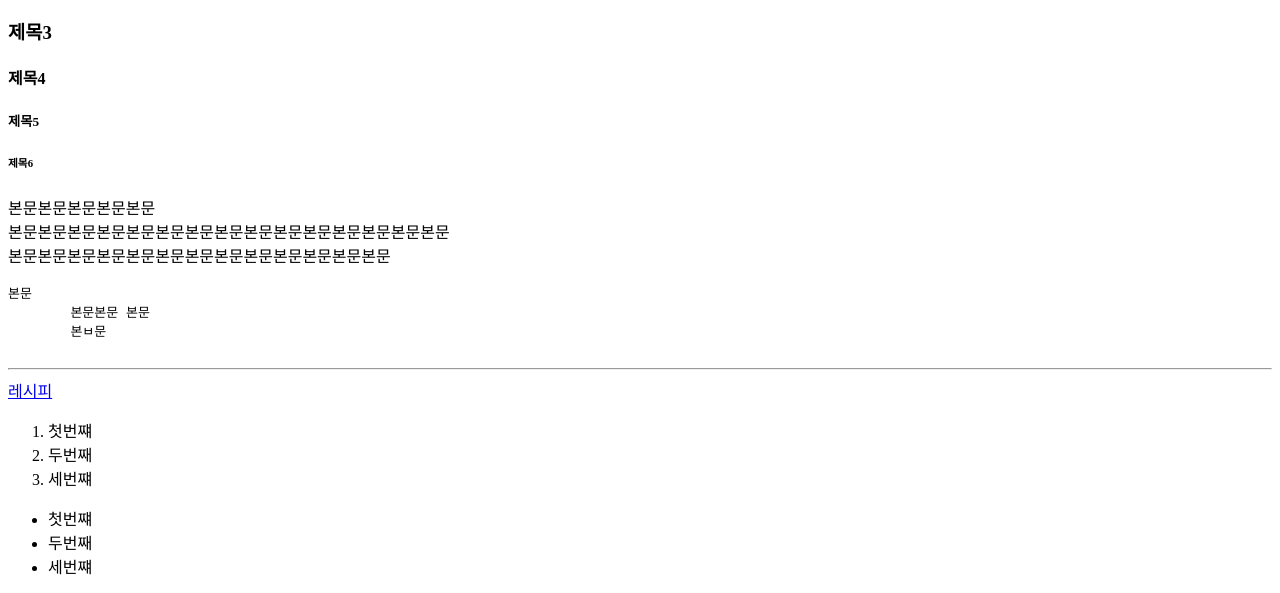
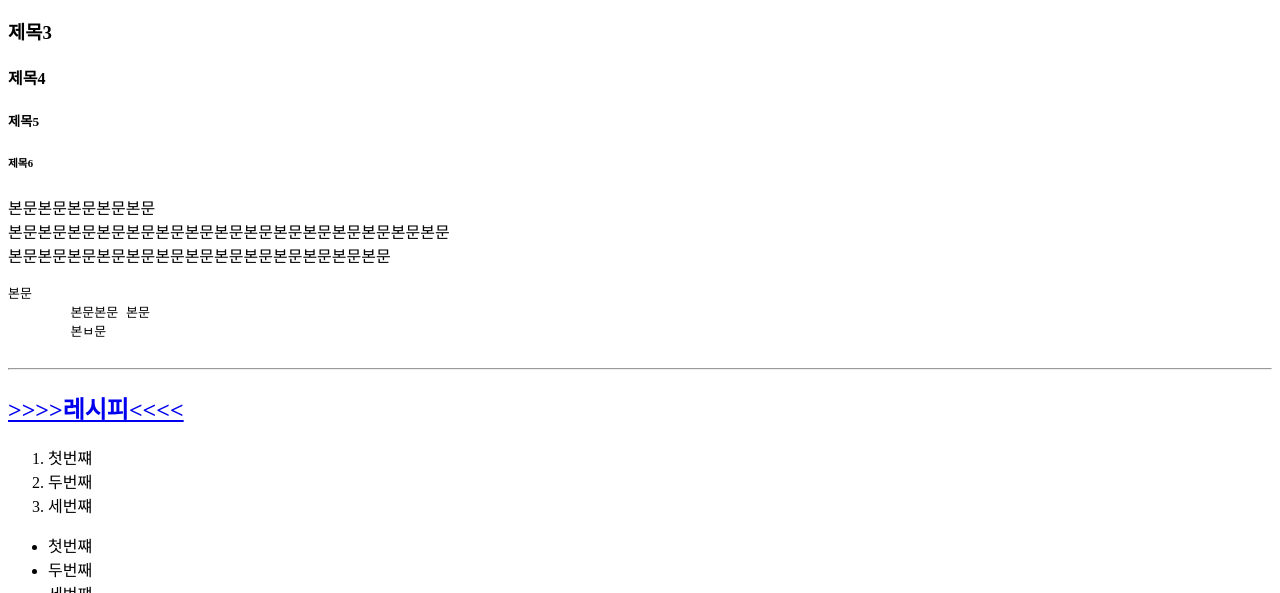
Before and after one commit to solm0/cororo-workshop, a plain HTML site: page main.html in a window 1280 px wide. Shown: the part 127-720 px from the top of the page. Drawn offline with Linux system fonts and the light colour scheme.

Commit message:
Update main.html

```diff
--- a/main.html
+++ b/main.html
@@ -20,7 +20,7 @@
         본ㅂ문
     </pre>
     <hr>
-    <a href="./recipe.html">레시피</a>
+    <h2><a href="./recipe.html"> >>>>레시피<<<< </a></h2>
     <ol>
         <li>첫번쨰</li>
         <li>두번째</li>
```
